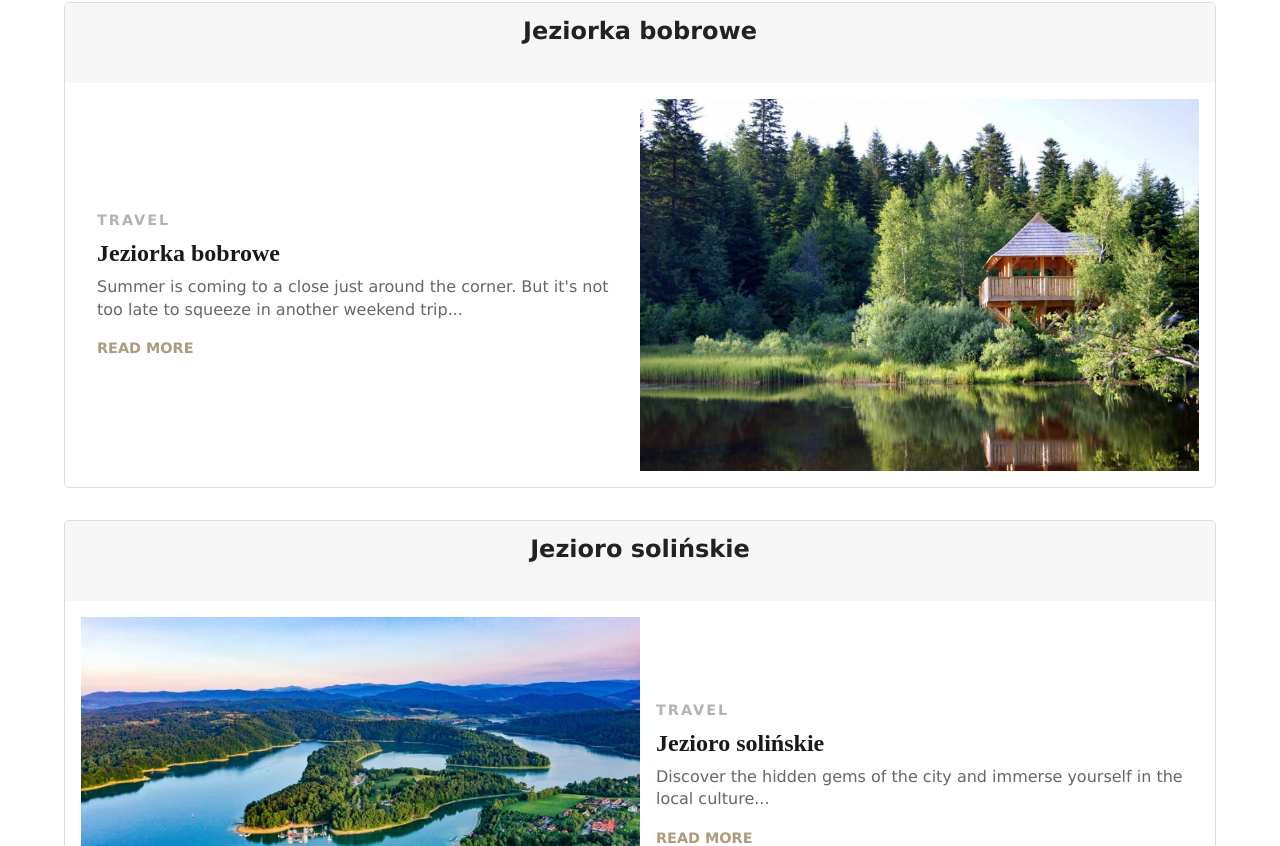
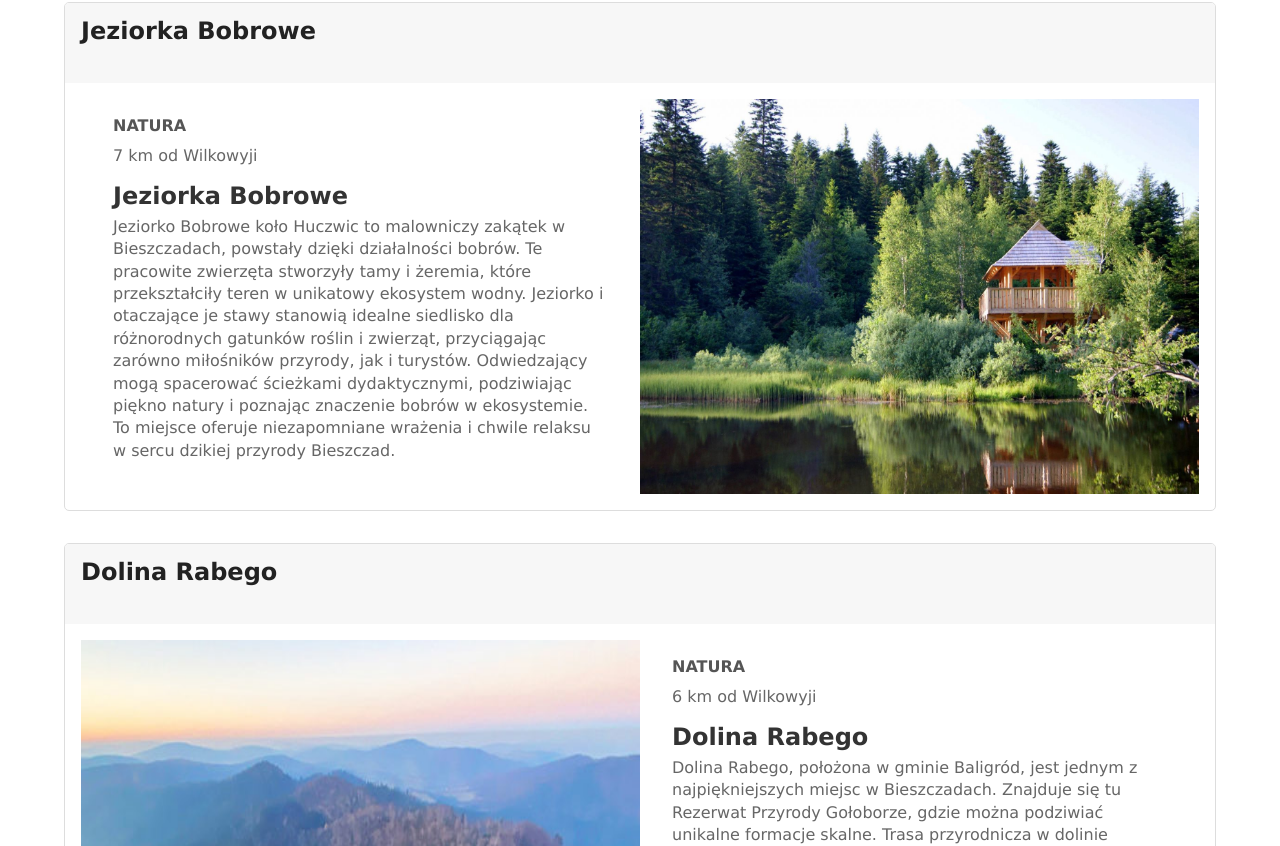
Before and after one commit to kamila-wilczynska/Wilkowyja, a React (Vite) app: page /attractions in a window 1280 px wide. Shown: the part 814-1660 px from the top of the page. Built offline with nearby package versions, Linux system fonts and the light colour scheme.

Commit message:
add new whole house rental

```diff
--- a/src/components/BlogPost/BlogPost.jsx
+++ b/src/components/BlogPost/BlogPost.jsx
@@ -1,8 +1,73 @@
+// import styles from "./BlogPost.module.css";
+// import { useState } from "react";
+// import { useMediaQuery } from "react-responsive";
+// import { FaChevronDown, FaChevronUp } from "react-icons/fa";
+
+// const BlogPost = ({
+//   title,
+//   category,
+//   description,
+//   image,
+//   isLeftAligned,
+//   distanse,
+// //   highlights,
+// }) => {
+//   const [isOpen, setIsOpen] = useState(false);
+//   const isMobile = useMediaQuery({ query: "(max-width: 992px)" });
+
+//   const toggleContent = () => {
+//     setIsOpen(!isOpen);
+//   };
+
+//   return (
+//     <div className={styles.blogPost}>
+//       <div
+//         className={styles.blogHeader}
+//         onClick={isMobile ? toggleContent : undefined}
+//       >
+//         <h3>{title}</h3>
+//         {isMobile && (
+//           <span className={styles.toggleIcon}>
+//             {isOpen ? <FaChevronUp /> : <FaChevronDown />}
+//           </span>
+//         )}
+//       </div>
+//       <div
+//         className={`${styles.blogContent} ${
+//           isLeftAligned ? styles.leftImage : styles.rightImage
+//         } ${isMobile && !isOpen ? styles.hidden : ""}`}
+//       >
+//         <img src={image} alt={title} />
+//         <div className={styles.textContent}>
+//           <p className={styles.category}>{category}</p>
+//           <p className={styles.description}> {distanse} km od Wilkowyji</p>
+//           <h1 className={styles.title}>{title}</h1>
+//           <p className={styles.description}>{description}</p>
+//           {/* <p className={styles.description}>{highlights}</p> */}
+//           {/* <a href="#0" className={styles.readMore}>
+//             READ MORE
+//           </a> */}
+//         </div>
+//       </div>
+//     </div>
+//   );
+// };
+
+// export default BlogPost;
+
 import styles from "./BlogPost.module.css";
 import { useState } from "react";
 import { useMediaQuery } from "react-responsive";
+import { FaChevronDown, FaChevronUp } from "react-icons/fa";
 
-const BlogPost = ({ title, category, description, image, isLeftAligned }) => {
+const BlogPost = ({
+  title,
+  category,
+  description,
+  image,
+  isLeftAligned,
+  distanse,
+}) => {
   const [isOpen, setIsOpen] = useState(false);
   const isMobile = useMediaQuery({ query: "(max-width: 992px)" });
 
@@ -17,6 +82,11 @@ const BlogPost = ({ title, category, description, image, isLeftAligned }) => {
         onClick={isMobile ? toggleContent : undefined}
       >
         <h3>{title}</h3>
+        {isMobile && (
+          <span className={styles.toggleIcon}>
+            {isOpen ? <FaChevronUp /> : <FaChevronDown />}
+          </span>
+        )}
       </div>
       <div
         className={`${styles.blogContent} ${
@@ -26,11 +96,12 @@ const BlogPost = ({ title, category, description, image, isLeftAligned }) => {
         <img src={image} alt={title} />
         <div className={styles.textContent}>
           <p className={styles.category}>{category}</p>
+          <p className={styles.description}>{distanse} km od Wilkowyji</p>
           <h1 className={styles.title}>{title}</h1>
-          <p className={styles.description}>{description}</p>
-          <a href="#0" className={styles.readMore}>
-            READ MORE
-          </a>
+          <p
+            className={styles.description}
+            dangerouslySetInnerHTML={{ __html: description }}
+          ></p>
         </div>
       </div>
     </div>
--- a/src/components/BlogPost/BlogPost.module.css
+++ b/src/components/BlogPost/BlogPost.module.css
@@ -3,20 +3,19 @@
   border: 1px solid #ddd;
   border-radius: 5px;
   overflow: hidden;
-  background: #fff;
-  box-shadow: 0 0.2em 1em hsla(20, 20, 20, 0.2);
-  transition: box-shadow 0.3s ease;
-}
-
-.blogPost:hover {
-  box-shadow: 0 0.4em 2em hsla(20, 20, 20, 0.3);
 }
 
 .blogHeader {
   background: #f7f7f7;
   padding: 1rem;
   cursor: pointer;
-  text-align: center;
+  display: flex;
+  justify-content: space-between;
+  align-items: center;
+}
+
+.toggleIcon {
+  font-size: 1.5rem;
 }
 
 .blogContent {
@@ -47,7 +46,8 @@
   height: auto;
 }
 
-.textContent {
+.leftImage .textContent,
+.rightImage .textContent {
   width: 50%;
   margin: auto 1rem;
 }
@@ -56,40 +56,33 @@
   display: none;
 }
 
+.textContent {
+  padding: 1rem;
+}
+
 .category {
   margin-bottom: 0.5rem;
-  font-size: 0.9rem;
-  font-weight: 600;
-  color: rgba(0, 0, 0, 0.3);
+  font-weight: bold;
   text-transform: uppercase;
-  letter-spacing: 2px;
+  color: #555;
 }
 
 .title {
+  margin-bottom: 0.5rem;
   font-size: 1.5rem;
-  font-weight: 700;
-  margin-bottom: 0.5rem;
-  color: rgba(0, 0, 0, 0.9);
-  font-family: "Lora", serif;
-  line-height: 1.25;
+  color: #333;
 }
 
 .description {
-  font-size: 1rem;
   margin-bottom: 1rem;
-  color: rgba(0, 0, 0, 0.6);
+  color: #666;
 }
 
 .readMore {
-  font-size: 0.9rem;
-  font-weight: 600;
-  text-transform: uppercase;
   color: var(--primaryColor);
   text-decoration: none;
-}
-
-.readMore:hover {
-  text-decoration: underline;
+  font-weight: bold;
+  text-transform: uppercase;
 }
 
 @media (max-width: 992px) {
@@ -107,8 +100,8 @@
     width: 100%;
   }
 
-  .textContent {
+  .leftImage .textContent,
+  .rightImage .textContent {
     width: 100%;
-    margin-top: 10px;
   }
 }
--- a/src/components/Footer.jsx
+++ b/src/components/Footer.jsx
@@ -10,7 +10,7 @@ const Footer = () => {
         <div className="footer-section contact">
           <h3>Kontakt</h3>
           <p>
-            <FaPhoneAlt /> +48 123 456 789
+            <FaPhoneAlt /> +48 887 407 451
           </p>
           <p>
             <MdEmail /> wilkowyja122@gmail.com
--- a/src/components/PhotoGallery/PhotoGallery.module.css
+++ b/src/components/PhotoGallery/PhotoGallery.module.css
@@ -11,7 +11,7 @@
 }
 
 .galleryWrap .single {
-  width: 230px;
+  width: 250px;
   cursor: pointer;
 }
 
--- a/src/data.jsx
+++ b/src/data.jsx
@@ -12,7 +12,7 @@ import img7 from "./images/room-7.jpeg";
 import img8 from "/rooms/room-8.webp"; //fioletowy
 import img9 from "./images/room-9.jpeg";
 import img10 from "./images/room-10.jpeg";
-import img11 from "./images/room-11.jpeg";
+import img11 from "/slider/domek-glowne.webp";
 import img12 from "/rooms/room-12.webp"; //Zielony
 import img13F from "/rooms/IMG_4990.webp"; //zielony
 import img14F from "/rooms/IMG_5004.webp"; //fiotet
@@ -570,63 +570,7 @@ export default [
       ],
     },
   },
-  {
-    sys: {
-      id: "11",
-    },
-    fields: {
-      name: "family standard",
-      slug: "family-standard",
-      type: "family",
-      price: 400,
-      size: 600,
-      capacity: 5,
-      pets: true,
-      breakfast: false,
-      featured: false,
-      description:
-        "Street art edison bulb gluten-free, tofu try-hard lumbersexual brooklyn tattooed pickled chambray. Actually humblebrag next level, deep v art party wolf tofu direct trade readymade sustainable hell of banjo. Organic authentic subway tile cliche palo santo, street art XOXO dreamcatcher retro sriracha portland air plant kitsch stumptown. Austin small batch squid gastropub. Pabst pug tumblr gochujang offal retro cloud bread bushwick semiotics before they sold out sartorial literally mlkshk. Vaporware hashtag vice, sartorial before they sold out pok pok health goth trust fund cray.",
-      extras: [
-        "Plush pillows and breathable bed linens",
-        "Soft, oversized bath towels",
-        "Full-sized, pH-balanced toiletries",
-        "Complimentary refreshments",
-        "Adequate safety/security",
-        "Internet",
-        "Comfortable beds",
-      ],
-      images: [
-        {
-          fields: {
-            file: {
-              url: img11,
-            },
-          },
-        },
-        {
-          fields: {
-            file: {
-              url: room2,
-            },
-          },
-        },
-        {
-          fields: {
-            file: {
-              url: room3,
-            },
-          },
-        },
-        {
-          fields: {
-            file: {
-              url: room4,
-            },
-          },
-        },
-      ],
-    },
-  },
+
   {
     sys: {
       id: "12",
@@ -699,4 +643,61 @@ export default [
       ],
     },
   },
+  {
+    sys: {
+      id: "11",
+    },
+    fields: {
+      name: "caly domek",
+      slug: "apartment",
+      type: "family",
+      price: 800,
+      priceTwo: 1250,
+      capacity: 9,
+      pets: true,
+      breakfast: false,
+      featured: true,
+      description:
+        "Street art edison bulb gluten-free, tofu try-hard lumbersexual brooklyn tattooed pickled chambray. Actually humblebrag next level, deep v art party wolf tofu direct trade readymade sustainable hell of banjo. Organic authentic subway tile cliche palo santo, street art XOXO dreamcatcher retro sriracha portland air plant kitsch stumptown. Austin small batch squid gastropub. Pabst pug tumblr gochujang offal retro cloud bread bushwick semiotics before they sold out sartorial literally mlkshk. Vaporware hashtag vice, sartorial before they sold out pok pok health goth trust fund cray.",
+      extras: [
+        "Plush pillows and breathable bed linens",
+        "Soft, oversized bath towels",
+        "Full-sized, pH-balanced toiletries",
+        "Complimentary refreshments",
+        "Adequate safety/security",
+        "Internet",
+        "Comfortable beds",
+      ],
+      images: [
+        {
+          fields: {
+            file: {
+              url: img11,
+            },
+          },
+        },
+        {
+          fields: {
+            file: {
+              url: room2,
+            },
+          },
+        },
+        {
+          fields: {
+            file: {
+              url: room3,
+            },
+          },
+        },
+        {
+          fields: {
+            file: {
+              url: room4,
+            },
+          },
+        },
+      ],
+    },
+  },
 ];
--- a/src/pages/Attractions.jsx
+++ b/src/pages/Attractions.jsx
@@ -2,6 +2,8 @@
 import BlogPost from "../components/BlogPost/BlogPost";
 import image1 from "../images/jeziorko-bobrowe-i-wieza-widokowa.jpg";
 import image2 from "../images/Solina.jpeg";
+import image3 from "/blog/rabe.jpg";
+
 import { Link } from "react-router-dom";
 import SecondHero from "../components/SecondHero";
 import Banner from "../components/Banner";
@@ -9,20 +11,32 @@ import { useEffect } from "react";
 
 const blogPosts = [
   {
-    title: "Jeziorka bobrowe",
-    category: "Travel",
+    title: "Jeziorka Bobrowe",
+    category: "Natura",
+    distanse: "7",
     description:
-      "Summer is coming to a close just around the corner. But it's not too late to squeeze in another weekend trip...",
+      "Jeziorko Bobrowe koło Huczwic to malowniczy zakątek w Bieszczadach, powstały dzięki działalności bobrów. Te pracowite zwierzęta stworzyły tamy i żeremia, które przekształciły teren w unikatowy ekosystem wodny. Jeziorko i otaczające je stawy stanowią idealne siedlisko dla różnorodnych gatunków roślin i zwierząt, przyciągając zarówno miłośników przyrody, jak i turystów. Odwiedzający mogą spacerować ścieżkami dydaktycznymi, podziwiając piękno natury i poznając znaczenie bobrów w ekosystemie. To miejsce oferuje niezapomniane wrażenia i chwile relaksu w sercu dzikiej przyrody Bieszczad.",
     image: image1,
     isLeftAligned: true,
   },
   {
-    title: "Jezioro solińskie",
-    category: "Travel",
+    title: "Dolina Rabego",
+    category: "Natura",
+    distanse: "6",
     description:
-      "Discover the hidden gems of the city and immerse yourself in the local culture...",
+      "Dolina Rabego, położona w gminie Baligród, jest jednym z najpiękniejszych miejsc w Bieszczadach. Znajduje się tu Rezerwat Przyrody Gołoborze, gdzie można podziwiać unikalne formacje skalne. Trasa przyrodnicza w dolinie rozpoczyna się przy ujęciu wody mineralnej Anna, a ścieżka prowadzi przez malowniczy las świerkowo-jodłowy. Woda mineralna z tego źródła ma unikalny skład i właściwości zdrowotne.<br /><br /><strong>Atrakcje Doliny Rabego:</strong><br />  <ul><li>Rezerwat Przyrody Gołoborze: Unikalne rumowiska skalne i malownicze widoki.</li><li>Ścieżki przyrodnicze: Idealne do pieszych wędrówek, z oznakowanymi trasami i tablicami informacyjnymi.</li><li>Woda źródlana Anna: Krystalicznie czysta, o rzadkim składzie mineralnym, znana z właściwości leczniczych.</li><li>Infrastruktura turystyczna: Parking, mostki, schodki, i duża wiata ogniskowa.</li></ul>",
+    image: image3,
+    isLeftAligned: false,
+  },
+
+  {
+    title: "Jezioro Solińskie",
+    category: "Natura Sport",
+    distanse: "15",
+    description:
+      "Jezioro Solińskie, zwane również Bieszczadzkim Morzem, to największy zbiornik wodny w Polsce, przyciągający turystów swoimi malowniczymi krajobrazami i licznymi atrakcjami. Położone około 15 kilometrów od Mchawy (dojazd do Wołkowyji), stanowi idealne miejsce dla miłośników sportów wodnych, takich jak żeglarstwo, kajakarstwo, czy wędkarstwo. Słynna zapora w Solinie, będąca jedną z największych atrakcji turystycznych, oferuje zapierające dech w piersiach widoki oraz możliwość zwiedzania jej wnętrza. Jezioro Solińskie to idealne miejsce na aktywny wypoczynek oraz relaks na łonie natury, przyciągające zarówno rodziny, jak i pasjonatów przygód.",
     image: image2,
-    isLeftAligned: false,
+    isLeftAligned: true,
   },
 ];
 
@@ -46,7 +60,9 @@ const Attractions = () => {
             key={index}
             title={post.title}
             category={post.category}
+            distanse={post.distanse}
             description={post.description}
+            highlights={post.highlights}
             image={post.image}
             isLeftAligned={post.isLeftAligned}
           />
```
Also changed, not shown: src/App.css (+19 -1 lines), public/blog/rabe.jpg (added).
